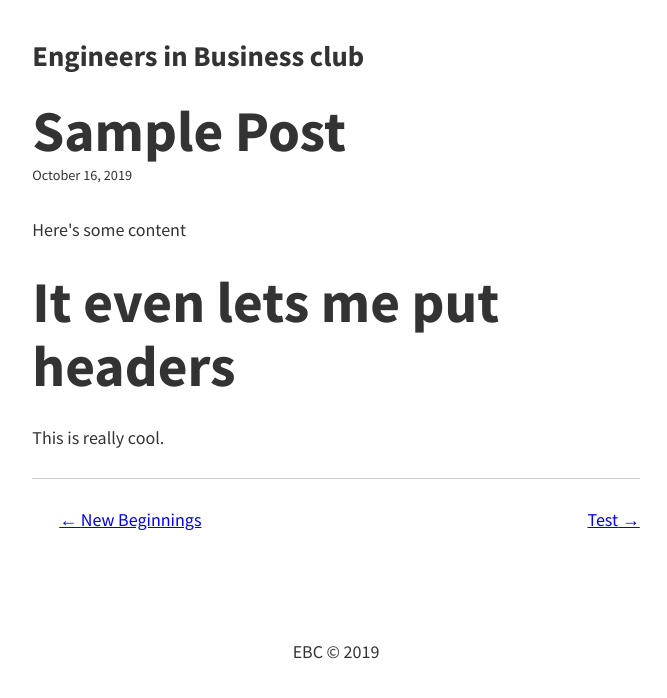
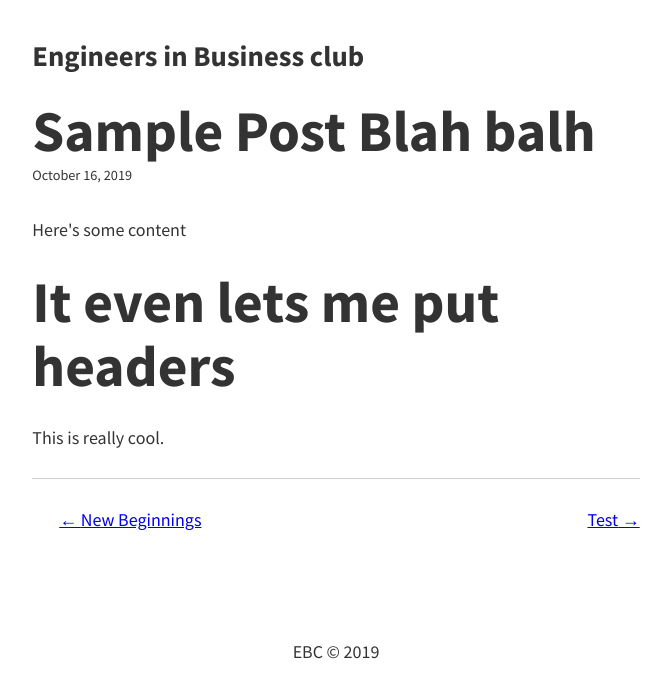
Before and after one commit to connorlindsey/ebc, a Gatsby site: page /posts/sample-post/ in a window 1280 px wide. Shown: the whole page, without its empty margins (304-971 px from the left). Built offline with nearby package versions, Linux system fonts and the light colour scheme; Gatsby itself is replaced by a stand-in of ours; some packages are replaced by stand-ins of ours.

Commit message:
Update Posts “sample-post”

```diff
--- a/content/posts/sample-post.md
+++ b/content/posts/sample-post.md
@@ -1,7 +1,7 @@
 ---
 path: /sample-post
 date: 2019-10-16T17:29:30.803Z
-title: Sample Post
+title: Sample Post Blah balh
 description: This is a post just for testing
 ---
 Here's some content
```
